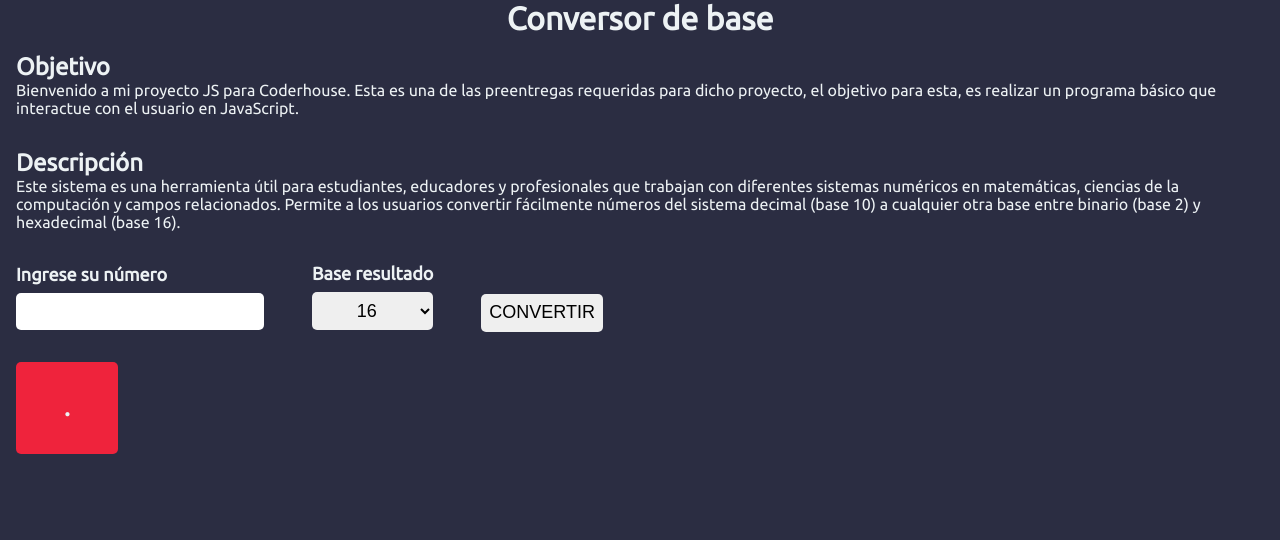
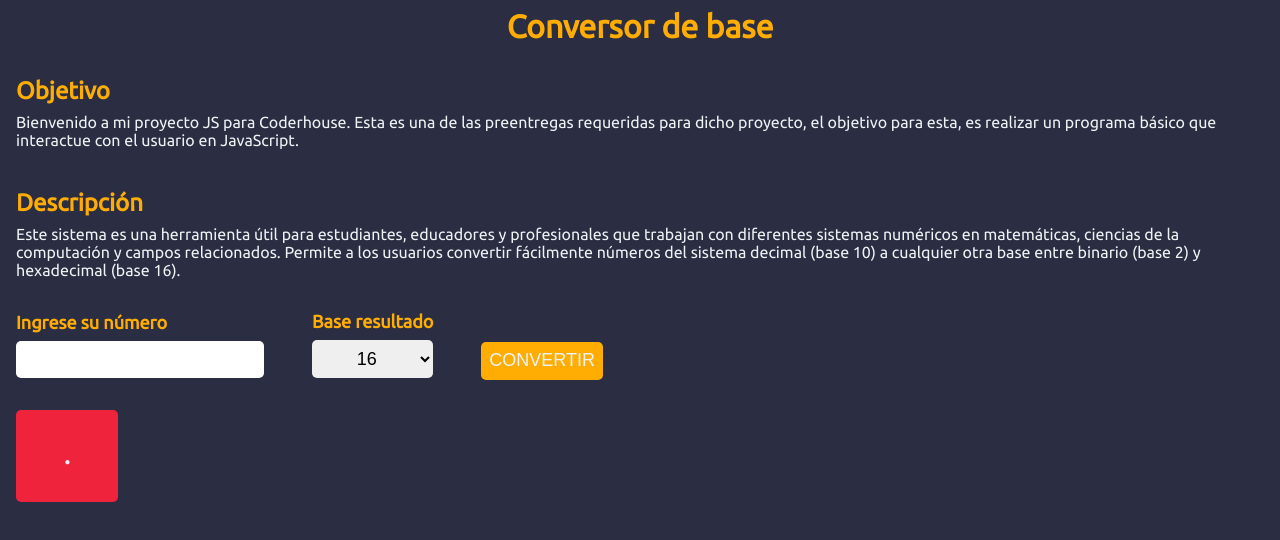
Before and after one commit to polecoder/js-final-project, a plain HTML site: page index.html in a window 1280 px wide. Drawn offline with Linux system fonts and the light colour scheme.

Commit message:
Versión responsive + mejoras estéticas

```diff
--- a/css/style.css
+++ b/css/style.css
@@ -5,6 +5,7 @@
   --black: #2B2D42;
   --white: #EDF2F4;
   --red: #EF233C;
+  --yellow: #FFAD03;
 }
 
 /*********/
@@ -38,6 +39,11 @@ h1 {
   text-align: center;
 }
 
+h1, h2 {
+  color: var(--yellow);
+  padding-block: .5rem;
+}
+
 main {
   padding: 1rem;
 }
@@ -50,22 +56,43 @@ main {
   padding: 1rem;
 }
 
+@media (min-width: 768px) {
   .user-data {
     display: flex;
     gap: 3rem;
     align-items: center;
   }
+}
 
+/********************/
+/* INPUT DEL NÚMERO */
+/********************/
+
+.number-reception {
+  margin-bottom: 1rem;
+  line-height: 2;
+}
+
+@media (min-width: 768px) {
   .number-reception {
     display: flex;
     flex-direction: column;
-  margin-bottom: 1rem;
+    line-height: initial;
+  }
 }
 
 .number-reception label {
-  margin-bottom: .5rem;
+  margin-right: .5rem;
   font-size: 1.125rem;
   font-weight: 800;
+  color: var(--yellow);
+}
+
+@media (min-width: 768px) {
+  .number-reception label {
+    margin-right: 0;
+    margin-bottom: .5rem;
+  }
 }
 
 .number-reception input {
@@ -77,16 +104,33 @@ main {
   text-align: center;
 }
 
+/*****************/
+/* SELECTOR BASE */
+/*****************/
+
+.base-selector {
+  margin-bottom: 1rem;
+}
+
+@media (min-width: 768px) {
   .base-selector {
     display: flex;
     flex-direction: column;
-  margin-bottom: 1rem;
+  }
 }
 
 .base-selector label {
-  margin-bottom: .5rem;
+  margin-right: .5rem;
   font-size: 1.125rem;
   font-weight: 800;
+  color: var(--yellow);
+}
+
+@media (min-width: 768px) {
+  .base-selector label {
+    margin-bottom: .5rem;
+    margin-right: 0;
+  }
 }
 
 .base-selector select {
@@ -99,6 +143,10 @@ main {
   text-align-last: center;
 }
 
+/*********************/
+/* BOTÓN Y RESULTADO */
+/*********************/
+
 .user-data button {
   height: 38px;
   padding: .5rem;
@@ -106,6 +154,15 @@ main {
   border-radius: 5px;
   font-size: 1.125rem;
   text-transform: uppercase;
+  margin-bottom: 2rem;
+  background-color: var(--yellow);
+  color: var(--white);
+}
+
+@media (min-width: 768px) {
+  .user-data button {
+    margin-bottom: 0;
+  }
 }
 
 #result {
@@ -115,4 +172,9 @@ main {
   font-weight: 800;
   border-radius: 5px;
   display: inline-block;
+  text-wrap: wrap;
+  max-width: 100%;
+  /* Para no hacer overflow con números muy largos */
+  word-break: break-word; /* para navegadores más antiguos */
+  word-break: break-all;
 }
--- a/js/main.js
+++ b/js/main.js
@@ -18,6 +18,10 @@ function conversorBase(numero, base) {
 
 // Cuando se hace click en convertir
 document.getElementById('getResult').addEventListener('click', function() {
+  if (document.getElementById('number').value === '') {
+    alert('Debes ingresar un número para continuar.');
+    return;
+  }
   let numero = parseInt(document.getElementById('number').value, 10),
       base = parseInt(document.getElementById('outputBase').value, 10),
       resultado = conversorBase(numero, base);
```
Lines whose indentation alone changed are shown as unchanged.
